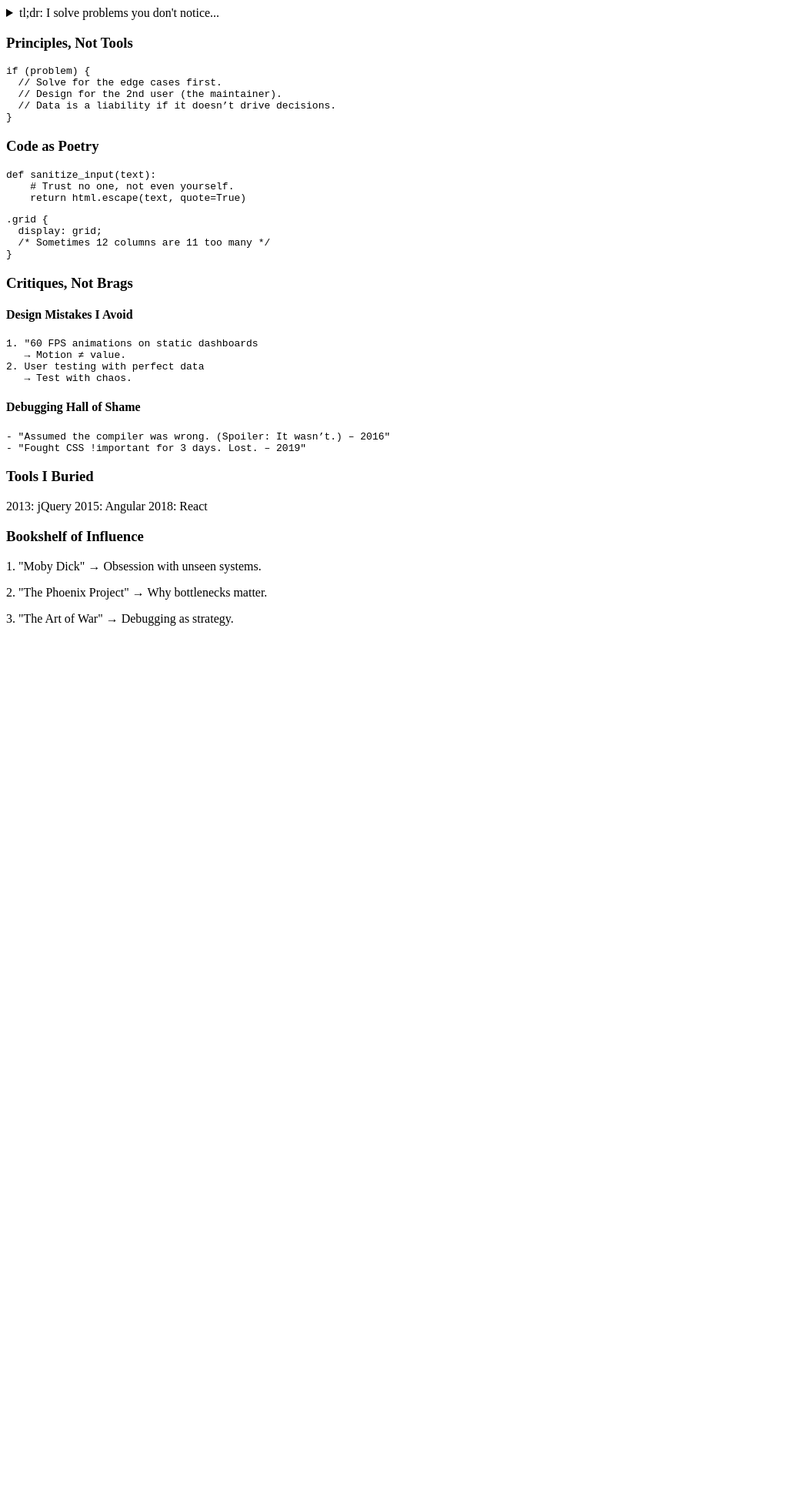
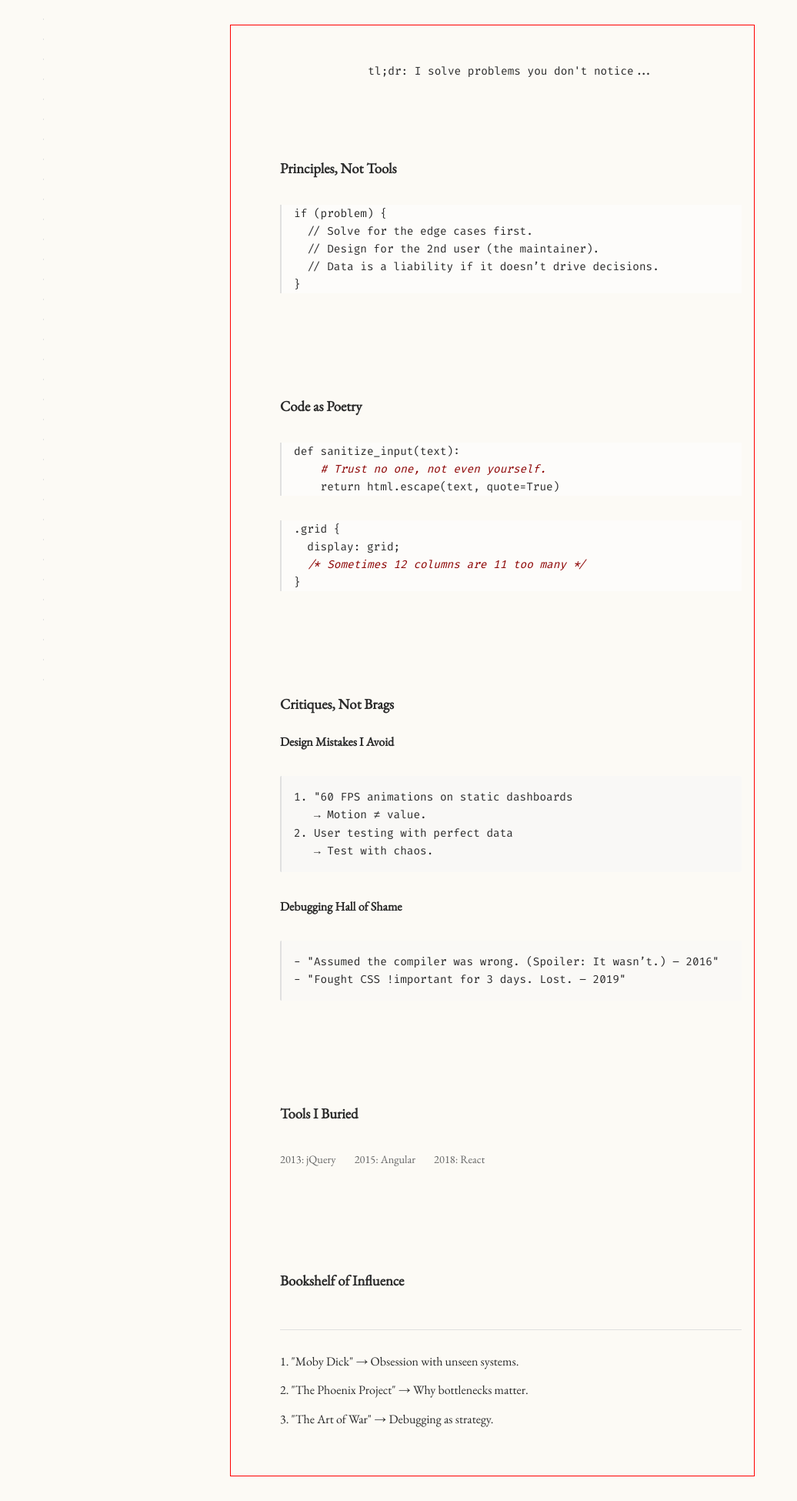
Before and after one commit to abhilashini/abhilashini.github.io, a Jekyll site: the page built from index.md, in a window 1280 px wide. Shown: the whole page at 77% size, without its empty margins (0-1036 px from the left). Built offline with Jekyll 4.4.1, drawn with Linux system fonts in a browser that asks for light colours; before the commit the page ends 900 px from its top, so only the background shows below that.

Commit message:
Update CSS path

```diff
--- a/_includes/head.html
+++ b/_includes/head.html
@@ -1,7 +1,7 @@
 <head>
     <meta charset="utf-8">
     <title>{{ site.title }}</title>
-    <link rel="stylesheet" href="{{ '/css/main.css' | relative_url }}">
+    <link rel="stylesheet" href="{{ 'assets/css/main.css' | relative_url }}">
     <link href="https://fonts.googleapis.com/css2?family=Fira+Code&family=EB+Garamond&display=swap" rel="stylesheet">
     <script defer src="{{ '/js/navigation.js' | relative_url }}"></script>
   </head>
```
